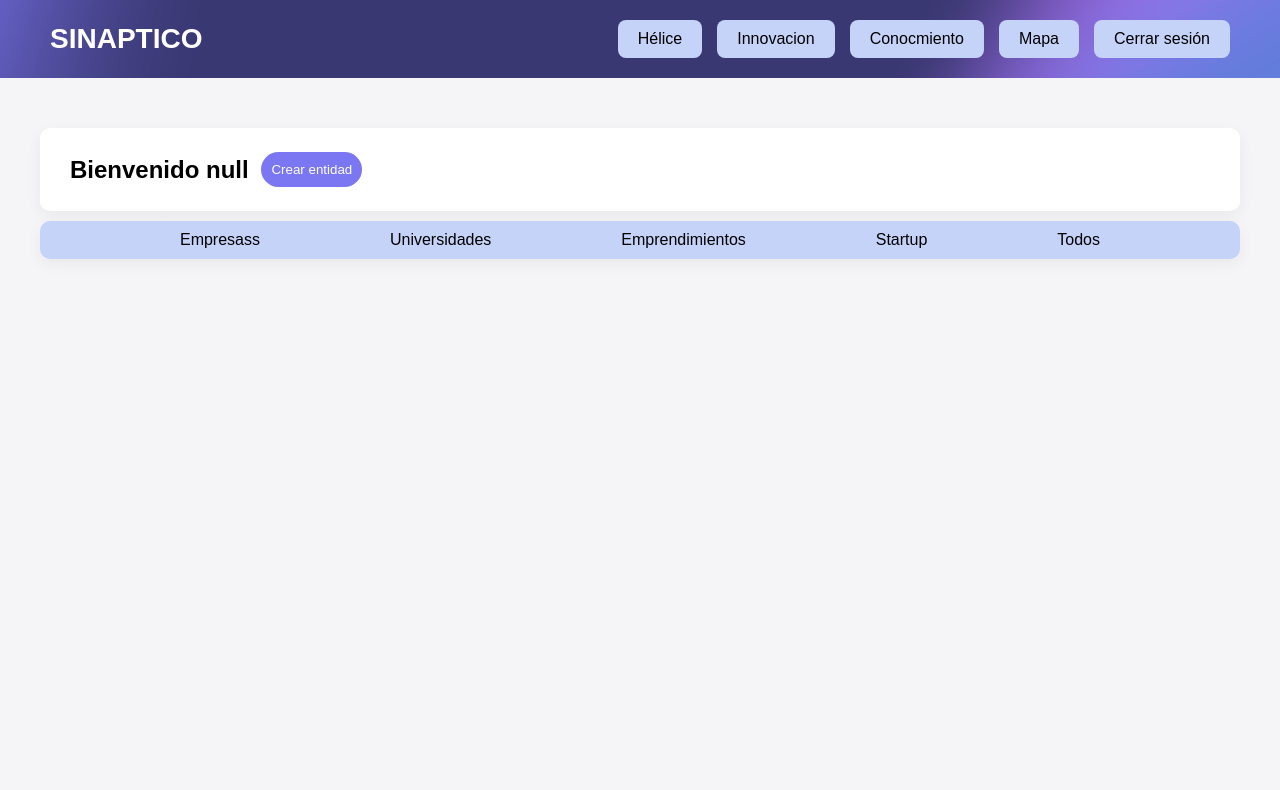
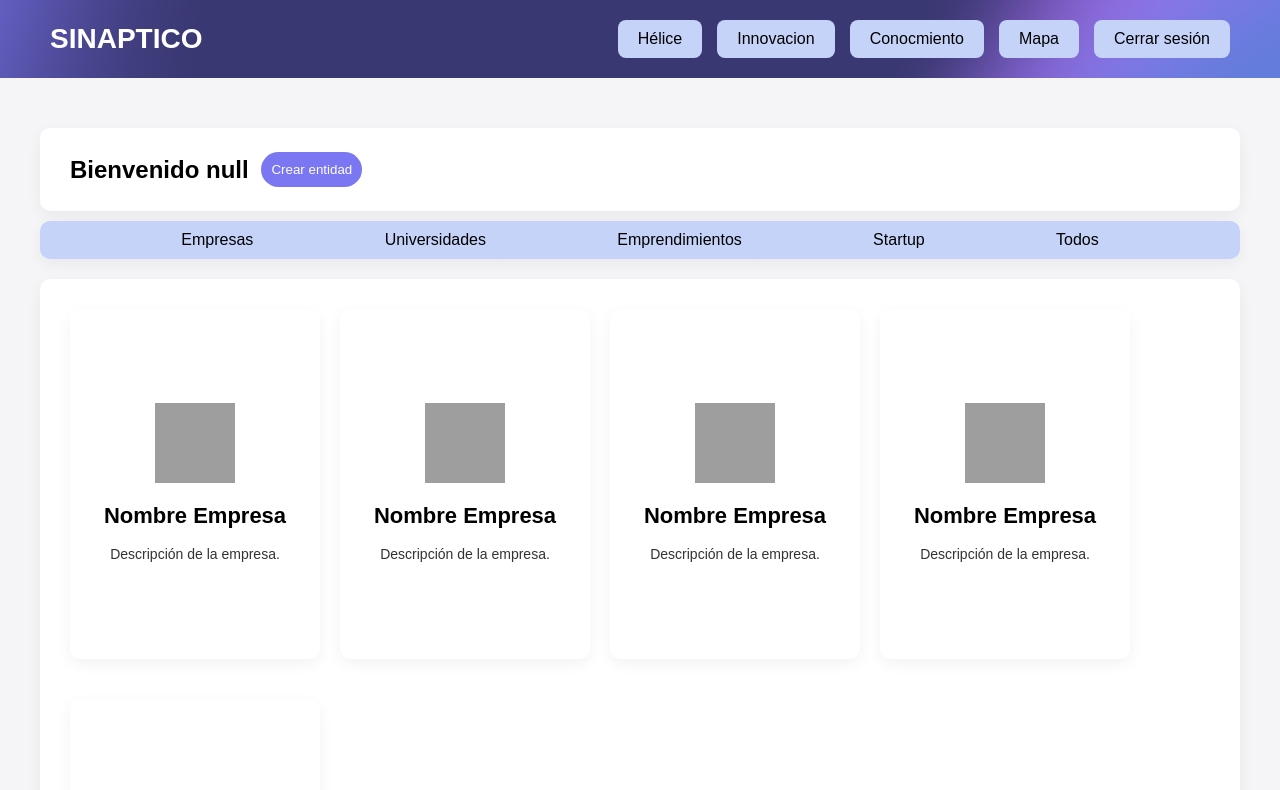
Before and after one commit to jsnunez/sinaptico, a website: page app/pages/admin/helice.html in a window 1280 px wide. Both pictures are taken after a click on the element 205 px from the left and 499 px from the top of the page. Shown: the top 790 px of the page. Drawn offline with Linux system fonts and the light colour scheme; grey boxes are pictures that could not be loaded; files whose address does not match are found by name.

Commit message:
listado de empresas

```diff
--- a/app/pages/admin/helice.html
+++ b/app/pages/admin/helice.html
@@ -245,7 +245,8 @@
             margin-top: 3vh;
             margin-bottom: 3vh;
         }
-        .filtro{
+
+        .filtro {
             display: flex;
             max-width: 1200px;
             margin: 10px auto;
@@ -260,6 +261,26 @@
             justify-content: space-evenly;
 
 
+        }
+        #listado{
+            display: flex;
+            flex-direction: row;
+            flex-wrap: wrap;
+            gap: 20px;
+            margin-top: 20px;
+            display: none;
+        }
+        .cardinfo{
+            width: 250px;
+            height: 350px;
+            background-color: white;
+            border-radius: 10px;
+            box-shadow: 0 5px 15px rgba(0, 0, 0, 0.05);
+            margin-bottom: 20px;
+            display: flex;
+            flex-direction: column;
+            justify-content: center;
+            align-items: center;
         }
     </style>
 </head>
@@ -285,14 +306,61 @@
     </div>
 
     <div class="filtro">
-        <button class="nav-button">Empresass</button>
+        <button class="nav-button">Empresas</button>
         <button class="nav-button">Universidades</button>
         <button class="nav-button">Emprendimientos</button>
         <button class="nav-button">Startup</button>
         <button class="nav-button">Todos</button>
 
     </div>
+    <div class="main-content" id="listado">
+        <!-- Empresas Card -->
+        <div id="empresa" class="cardinfo">
 
+
+            <img src="http://www.w3.org/2000/svg" alt="Logo Empresa" class="card-icon">
+            <h3 class="card-title">Nombre Empresa</h3>
+            <p class="card-text">Descripción de la empresa.</p>
+
+
+        </div>
+        <div id="empresa" class="cardinfo">
+
+
+            <img src="http://www.w3.org/2000/svg" alt="Logo Empresa" class="card-icon">
+            <h3 class="card-title">Nombre Empresa</h3>
+            <p class="card-text">Descripción de la empresa.</p>
+
+
+        </div>
+        <div id="empresa" class="cardinfo">
+
+
+            <img src="hhttp://www.w3.org/2000/svg" alt="Logo Empresa" class="card-icon">
+            <h3 class="card-title">Nombre Empresa</h3>
+            <p class="card-text">Descripción de la empresa.</p>
+
+
+        </div>
+        <div id="empresa" class="cardinfo">
+
+
+            <img src="hhttp://www.w3.org/2000/svg" alt="Logo Empresa" class="card-icon">
+            <h3 class="card-title">Nombre Empresa</h3>
+            <p class="card-text">Descripción de la empresa.</p>
+
+
+        </div>
+        <div id="empresa" class="cardinfo">
+
+
+            <img src="hhttp://www.w3.org/2000/svg" alt="Logo Empresa" class="card-icon">
+            <h3 class="card-title">Nombre Empresa</h3>
+            <p class="card-text">Descripción de la empresa.</p>
+
+
+        </div>
+    </div>
     <div class="main-content" id="entidades">
 
 
--- a/app/public/admin.js
+++ b/app/public/admin.js
@@ -7,6 +7,9 @@ document.getElementById("estado").addEventListener("click",()=>{
   console.log("hola");
 var entidades= document.getElementById("entidades");
 entidades.style.display="none";
+var listado= document.getElementById("listado");
+listado.style.display="flex";
+
 })
 
 // Función para obtener el valor de una cookie por su nombre
```
